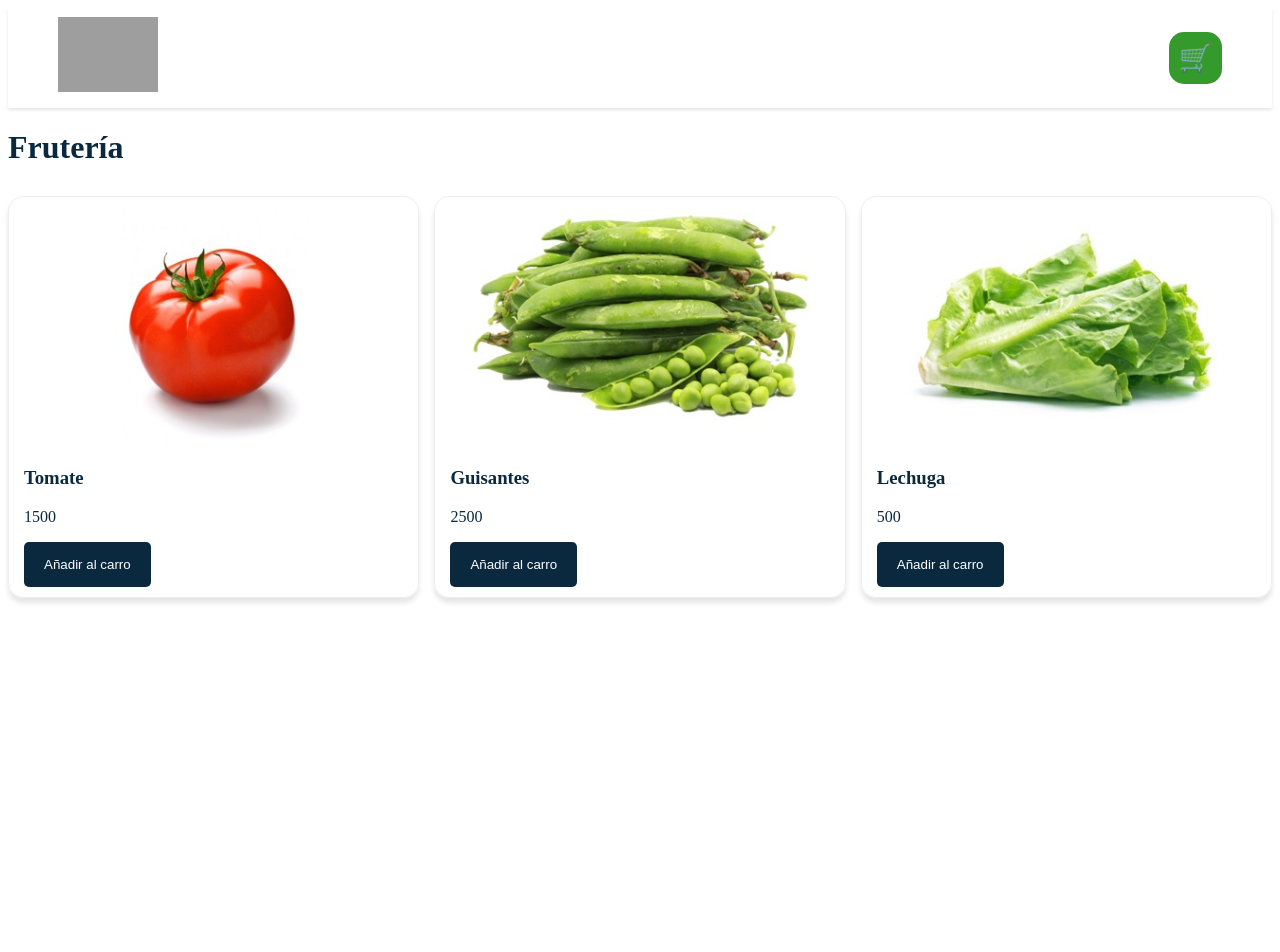
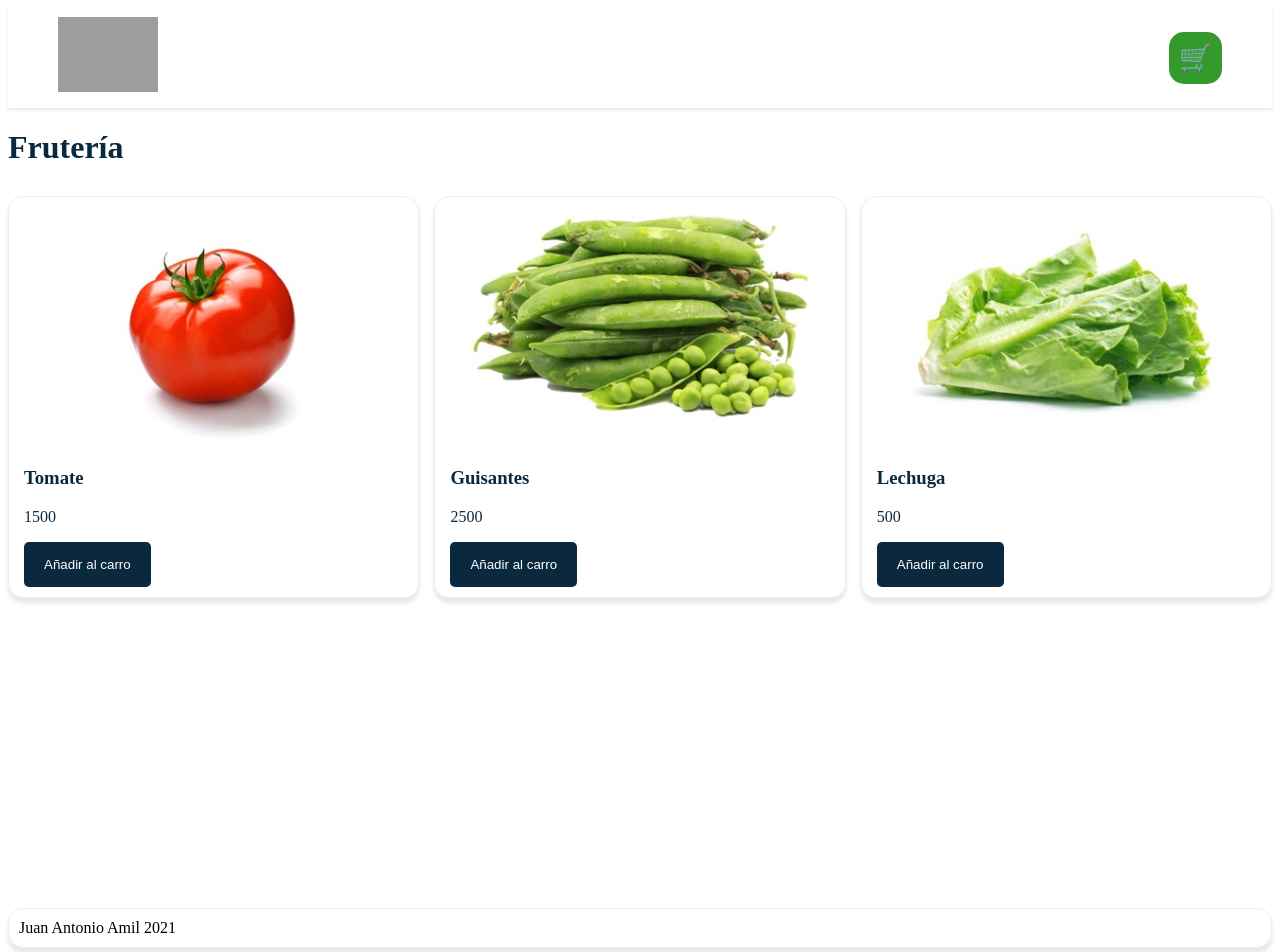
Before and after one commit to JuananA1000/CarritoDeCompras, a React (Create React App) app: page / in a window 1280 px wide. Shown: the top 952 px of the page. Before the commit the page ends 800 px from the top, so only its background shows below. Built offline with nearby package versions, Linux system fonts and the light colour scheme; grey boxes are pictures that could not be loaded.

Commit message:
Añadimos footer

```diff
--- a/src/App.js
+++ b/src/App.js
@@ -4,6 +4,7 @@ import Productos from "./components/Productos";
 import Layout from "./components/Layout";
 import Titulo from "./components/Titulo";
 import NavBar from "./components/NavBar";
+import Footer from "./components/Footer";
 
 class App extends Component {
     // Estado inicial
@@ -60,7 +61,7 @@ class App extends Component {
 
     mostrarCarro = () => {
         if (!this.state.carro.length) {
-            return
+            return;
         }
         this.setState({ carroVisible: !this.state.carroVisible });
     };
@@ -81,6 +82,7 @@ class App extends Component {
                         productos={this.state.productos}
                     />
                 </Layout>
+                <Footer />
             </div>
         );
     }
--- /dev/null
+++ b/src/components/Footer.js
@@ -0,0 +1,20 @@
+import { Component } from "react";
+
+const estilo = {
+    footer: {
+        border: "solid 1px #eee",
+        backgroundColor: "#fff",
+        padding: "10px",
+        borderRadius: "15px",
+        boxShadow: "0 5px 5px rgb(0,0,0,0.1)",
+        marginTop: "auto",
+    },
+};
+
+class Footer extends Component {
+    render() {
+        return <footer style={estilo.footer}>Juan Antonio Amil 2021</footer>;
+    }
+}
+
+export default Footer;
--- a/src/components/Layout.js
+++ b/src/components/Layout.js
@@ -7,8 +7,8 @@ const estilo = {
         alignItems: "center",
         display: "flex",
         flexDirection: "column",
+        minHeight: "100vh",
     },
-
 };
 
 class Layout extends Component {
@@ -17,9 +17,7 @@ class Layout extends Component {
             // Este div centrará el contenido en pantalla
             <div style={estilo.layout}>
                 {/* Este segundo, le daremos un ancho de 1200px */}
-                <div>
-                    {this.props.children}
-                </div>
+                <div>{this.props.children}</div>
             </div>
         );
     }
```
